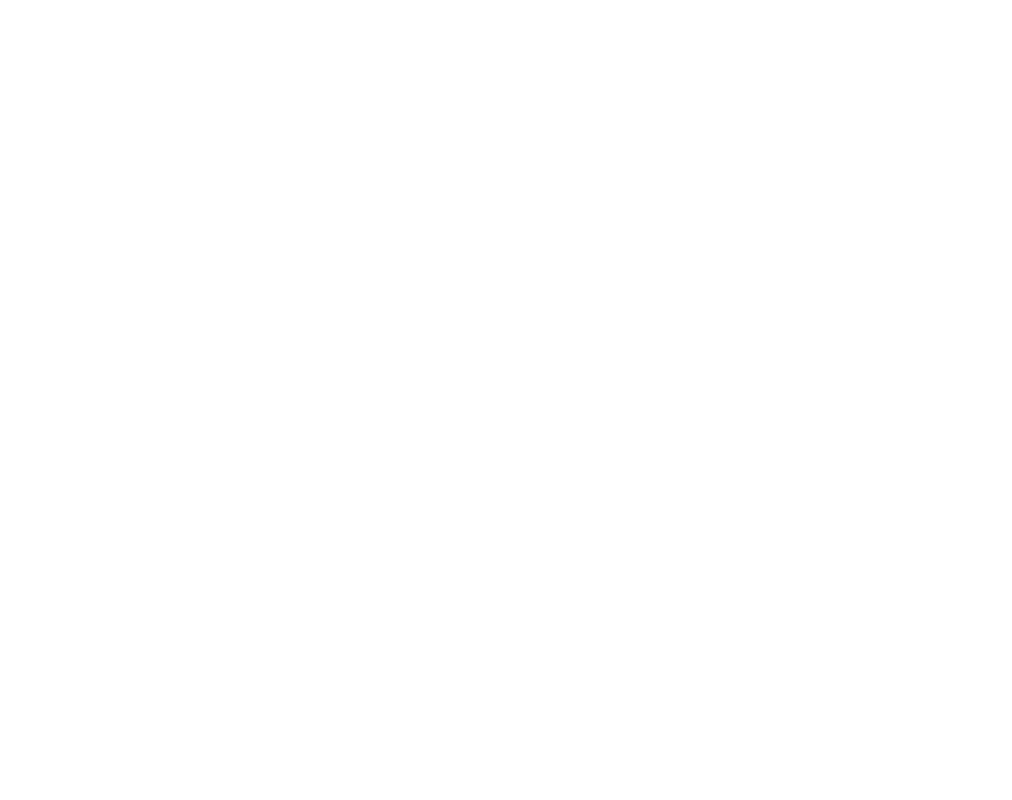
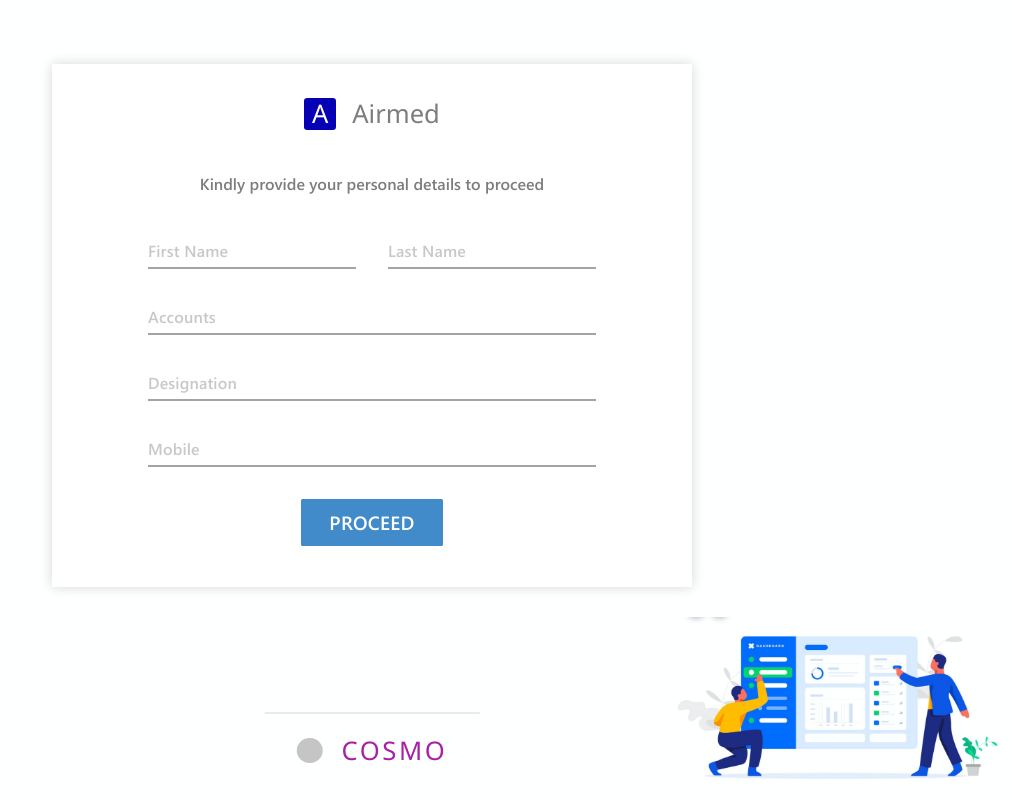
Before and after one commit to Maheerali-pk/cosmo, a React (Create React App) app: page /register2 in a window 1280 px wide. Shown: the whole page, without its empty margins (268-1280 px from the left). Built offline with nearby package versions, Linux system fonts and the light colour scheme; a small style sheet from the web is missing.

Commit message:
Register2 is done

```diff
--- a/src/App.tsx
+++ b/src/App.tsx
@@ -13,6 +13,7 @@
 import { BrowserRouter as Router, Route, Switch } from "react-router-dom";
 import Layout from "./Components/Layout";
 import Register from "./Pages/Register/Register";
+import Register2 from "./Pages/Register2/Register2";
 const theme = createTheme({
    overrides: {
       MuiInputLabel: {
@@ -77,6 +78,9 @@
                <Route path="/register">
                   <Register></Register>
                </Route>
+               <Route path="/register2">
+                  <Register2></Register2>
+               </Route>
             </MuiThemeProvider>
          </Switch>
       </Router>
--- a/src/Components/CustomInput.tsx
+++ b/src/Components/CustomInput.tsx
@@ -5,12 +5,13 @@
 import VisibilityOffIcon from "@material-ui/icons/VisibilityOff";
 import VisibilityIcon from "@material-ui/icons/Visibility";
 import { useState } from "react";
+import { fonts } from "../Helpers/utils";
 interface CustomInputProps {
    type?: "email" | "password" | "text";
    placeholder: string;
 }
 
-const CustomInput: React.FC<CustomInputProps> = ({ type, placeholder }) => {
+const CustomInput: React.FC<CustomInputProps> = ({ type = "text", placeholder }) => {
    const [isVisible, setIsVisible] = useState(false);
    const [value, setValue] = useState();
    const renderStartAdornment = () => {
--- a/src/Components/LoggedOutLayout.tsx
+++ b/src/Components/LoggedOutLayout.tsx
@@ -34,8 +34,8 @@
 `;
 
 const CornerImage = styled.img`
-   height: ${toRem(327)};
    width: ${toRem(436)};
+
    position: absolute;
    right: 0;
    bottom: 0;
--- /dev/null
+++ b/src/Pages/Register2/Register2.tsx
@@ -0,0 +1,35 @@
+import AirmedLogo from "../../Components/AirmedLogo";
+import LoggedOutLayout from "../../Components/LoggedOutLayout";
+import { colors, images } from "../../Helpers/utils";
+import Flexbox, { flexbox } from "../../StyledComponents/Flexbox";
+import Text from "../../StyledComponents/Text";
+import EmailOutlinedIcon from "@material-ui/icons/EmailOutlined";
+import LockOutlinedIcon from "@material-ui/icons/LockOutlined";
+import CustomInput from "../../Components/CustomInput";
+import ButtonPrimary from "../../StyledComponents/ButtonPrimary";
+const Register2: React.FC = () => {
+   return (
+      <LoggedOutLayout background="#FEFFFF" image={images.register2}>
+         <>
+            <AirmedLogo></AirmedLogo>
+            <Text align="center" fontFamily="semibold" size={20} mb={52} mt={52}>
+               Kindly provide your personal details to proceed
+            </Text>
+            <Flexbox fullWidth gap={40}>
+               <CustomInput placeholder="First Name"></CustomInput>
+               <CustomInput placeholder="Last Name"></CustomInput>
+            </Flexbox>
+            <CustomInput placeholder="Accounts"></CustomInput>
+            <CustomInput placeholder="Designation"></CustomInput>
+            <CustomInput placeholder="Mobile"></CustomInput>
+            <ButtonPrimary style={{ background: colors.blueButton }}>
+               <Text fontFamily="semibold" size={24} color="white">
+                  Proceed
+               </Text>
+            </ButtonPrimary>
+         </>
+      </LoggedOutLayout>
+   );
+};
+
+export default Register2;
```
